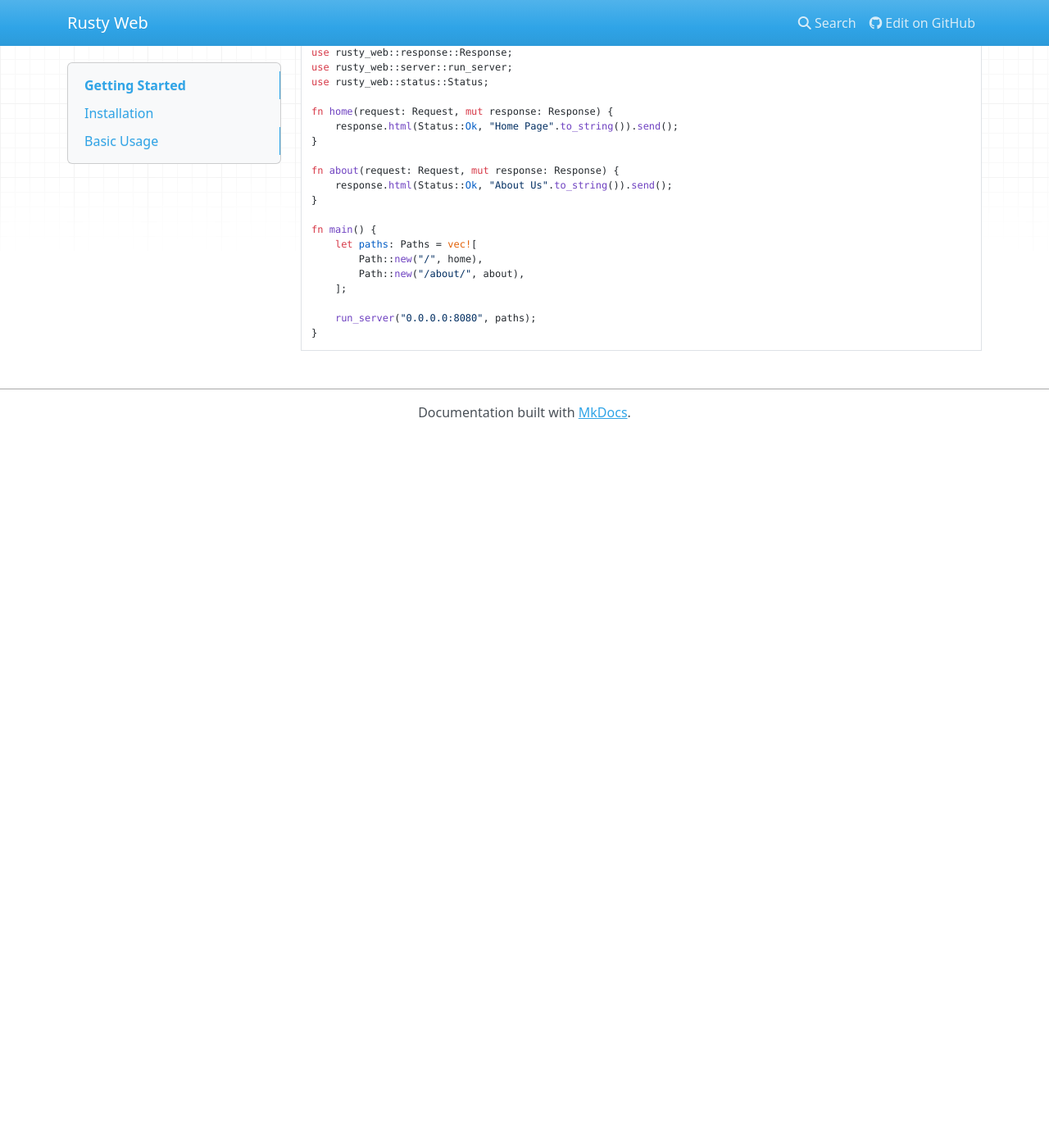
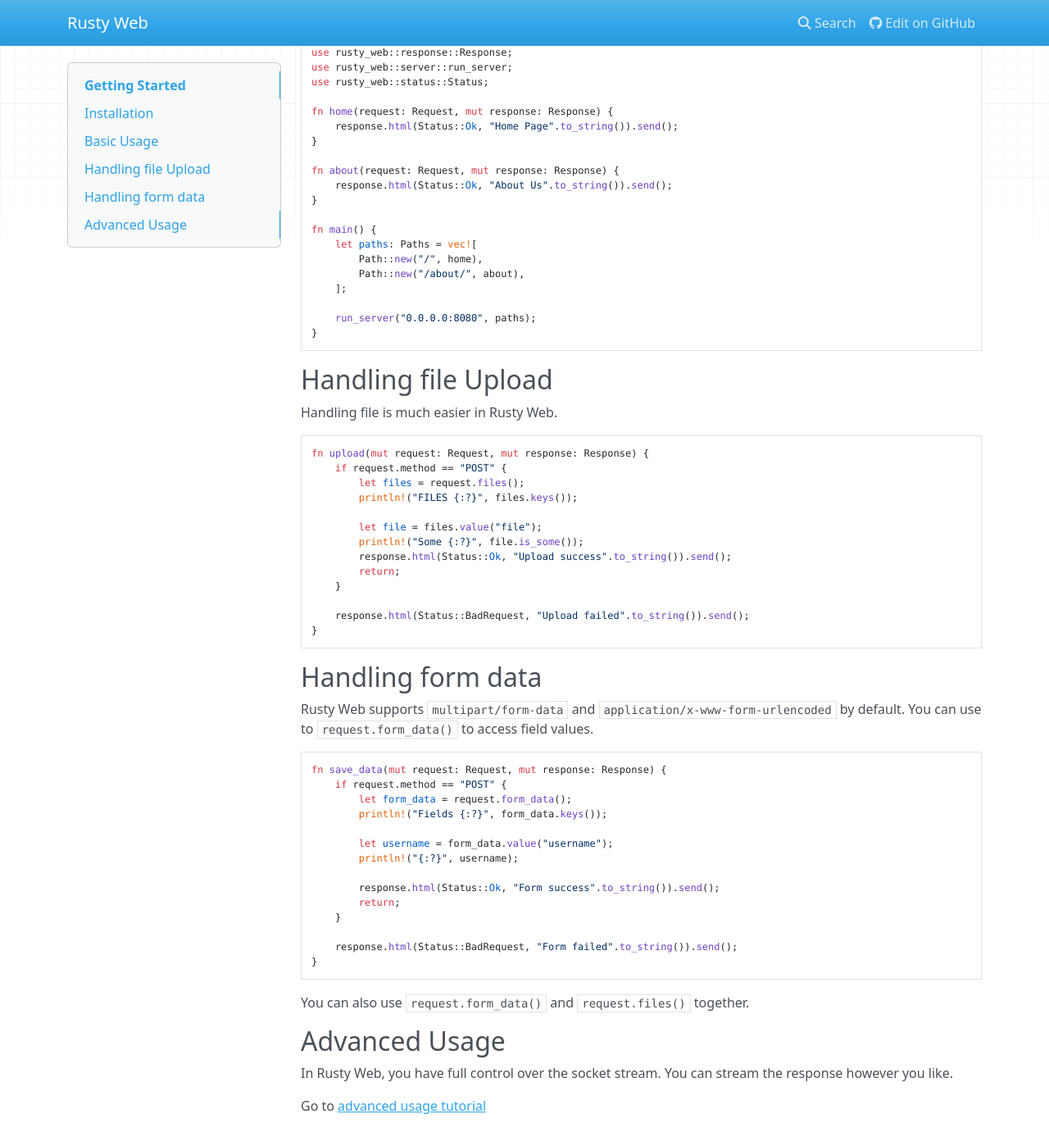
Before and after one commit to tejmagar/rusty-web, an MkDocs documentation site: the page built from docs/README.md, in a window 1280 px wide and 1400 px high, scrolled down 339 px. Shown: the whole window at 82% size. Built offline with MkDocs 1.6.1, drawn with Linux system fonts in a browser that asks for light colours; nearby versions of some CDN libraries; before the commit the page ends 900 px from its top, so only the background shows below that.

Commit message:
Updated docs

````diff
--- a/docs/README.md
+++ b/docs/README.md
@@ -35,3 +35,54 @@ fn main() {
     run_server("0.0.0.0:8080", paths);
 }
 ```
+
+## Handling file Upload
+
+Handling file is much easier in Rusty Web.
+
+```rust
+fn upload(mut request: Request, mut response: Response) {
+    if request.method == "POST" {
+        let files = request.files();
+        println!("FILES {:?}", files.keys());
+
+        let file = files.value("file");
+        println!("Some {:?}", file.is_some());
+        response.html(Status::Ok, "Upload success".to_string()).send();
+        return;
+    }
+
+    response.html(Status::BadRequest, "Upload failed".to_string()).send();
+}
+```
+
+## Handling form data
+
+Rusty Web supports `multipart/form-data` and `application/x-www-form-urlencoded` by default.
+You can use to `request.form_data()` to access field values.
+
+```rust
+fn save_data(mut request: Request, mut response: Response) {
+    if request.method == "POST" {
+        let form_data = request.form_data();
+        println!("Fields {:?}", form_data.keys());
+
+        let username = form_data.value("username");
+        println!("{:?}", username);
+
+        response.html(Status::Ok, "Form success".to_string()).send();
+        return;
+    }
+
+    response.html(Status::BadRequest, "Form failed".to_string()).send();
+}
+```
+
+You can also use `request.form_data()` and `request.files()` together.
+
+## Advanced Usage
+
+In Rusty Web, you have full control over the socket stream. You can stream the response
+however you like.
+
+Go to [advanced usage tutorial](advanced/README.md)
````
Also changed, not shown: docs/advanced/README.md (added, +9 -0 lines), docs/default-limits/README.md (added, +12 -0 lines).
